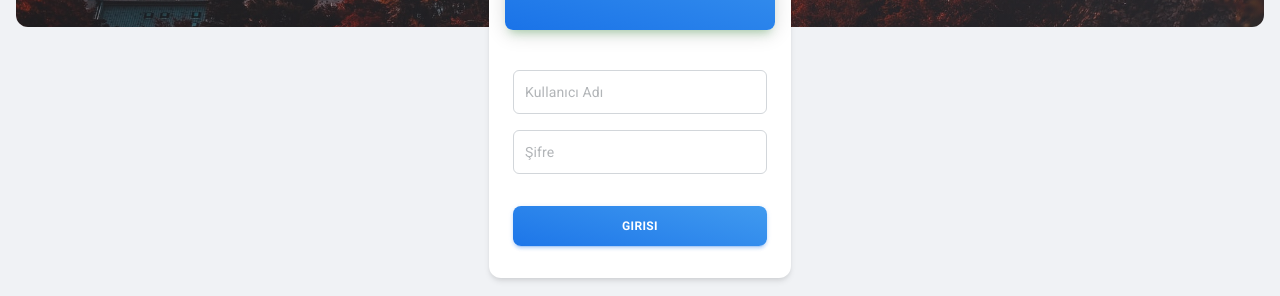
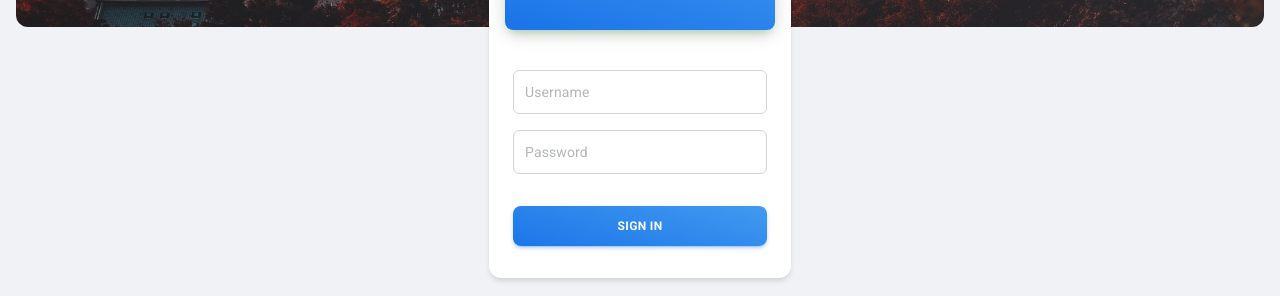
Before and after one commit to HR-Management-System-Organization/FE-HR-Management-System, a React (Create React App) app in the folder hr_management/: page /authentication/sign-in in a window 1280 px wide. Shown: the part 269-565 px from the top of the page. Built offline with nearby package versions, Linux system fonts and the light colour scheme.

Commit message:
Update index.js

```diff
--- a/hr_management/src/layouts/authentication/sign-in/index.js
+++ b/hr_management/src/layouts/authentication/sign-in/index.js
@@ -19,7 +19,7 @@ function Cover() {
     setUserInfo({ ...userInfo, [name]: value });
   }
 
-  function handleSignup(e) {
+  function handleSignIn(e) {
     e.preventDefault();
 
     const { username, password } = userInfo;
@@ -38,10 +38,12 @@ function Cover() {
         }
       )
       .then((response) => {
-        console.log("Kayıt başarılı:", response.data);
+        console.log("Sign In successful:", response.data);
+        // Handle success, e.g., navigate to another page
       })
       .catch((error) => {
-        console.error("İstek hatası:", error);
+        console.error("Sign In failed:", error);
+        // Handle the error, e.g., show an error message to the user
       });
   }
 
@@ -67,12 +69,12 @@ function Cover() {
           </MDTypography>
         </MDBox>
         <MDBox pt={4} pb={3} px={3}>
-          <form onSubmit={handleSignup}>
+          <form onSubmit={handleSignIn}>
             <MDBox mb={2}>
               <MDInput
                 type="text"
                 name="username"
-                placeholder="Kullanıcı Adı"
+                placeholder="Username"
                 onChange={formOnChange}
                 fullWidth
               />
@@ -81,14 +83,14 @@ function Cover() {
               <MDInput
                 type="password"
                 name="password"
-                placeholder="Şifre"
+                placeholder="Password"
                 onChange={formOnChange}
                 fullWidth
               />
             </MDBox>
             <MDBox mt={4} mb={1}>
               <MDButton type="submit" variant="gradient" color="info" fullWidth>
-                Girisi
+                Sign in
               </MDButton>
             </MDBox>
           </form>
```
